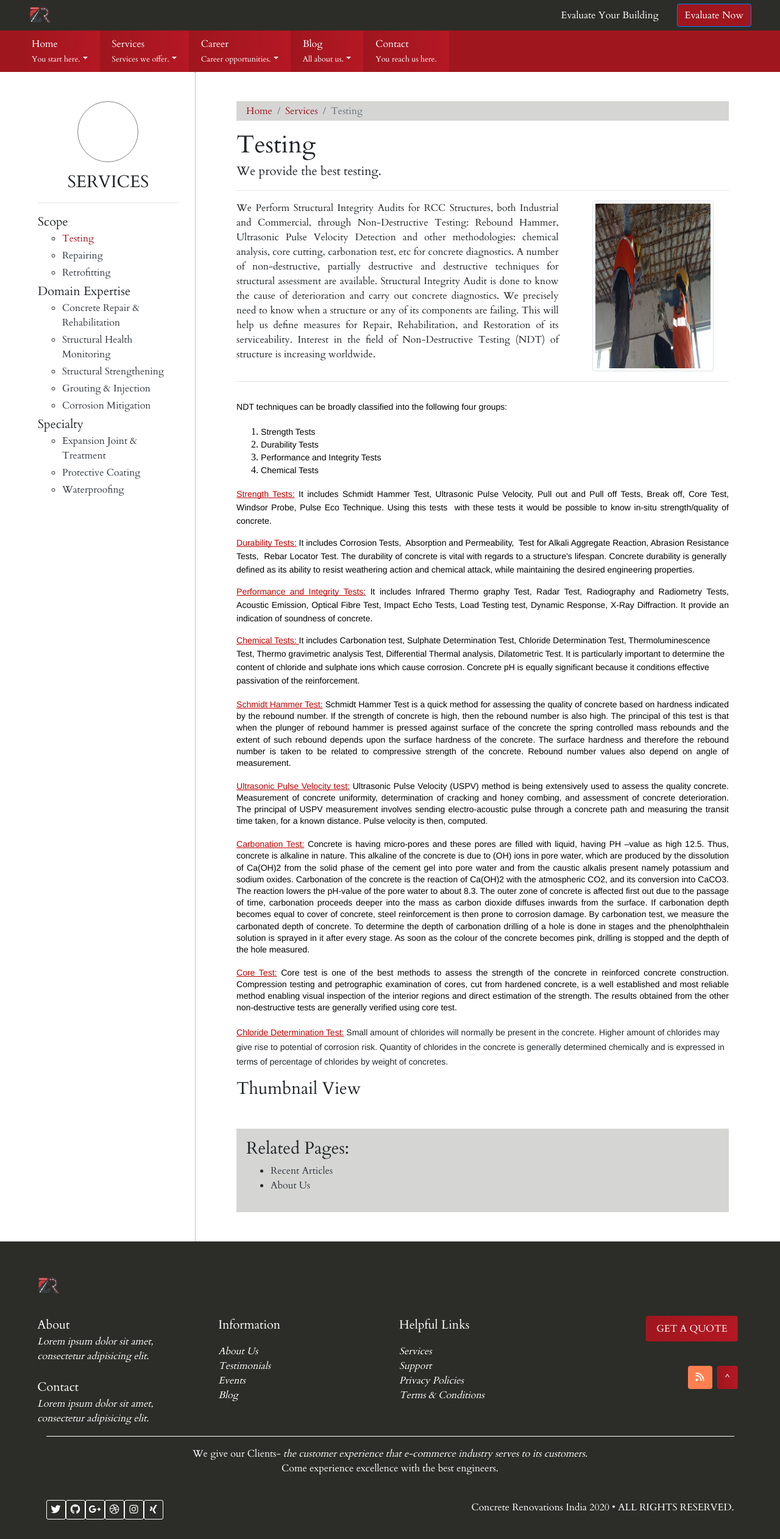
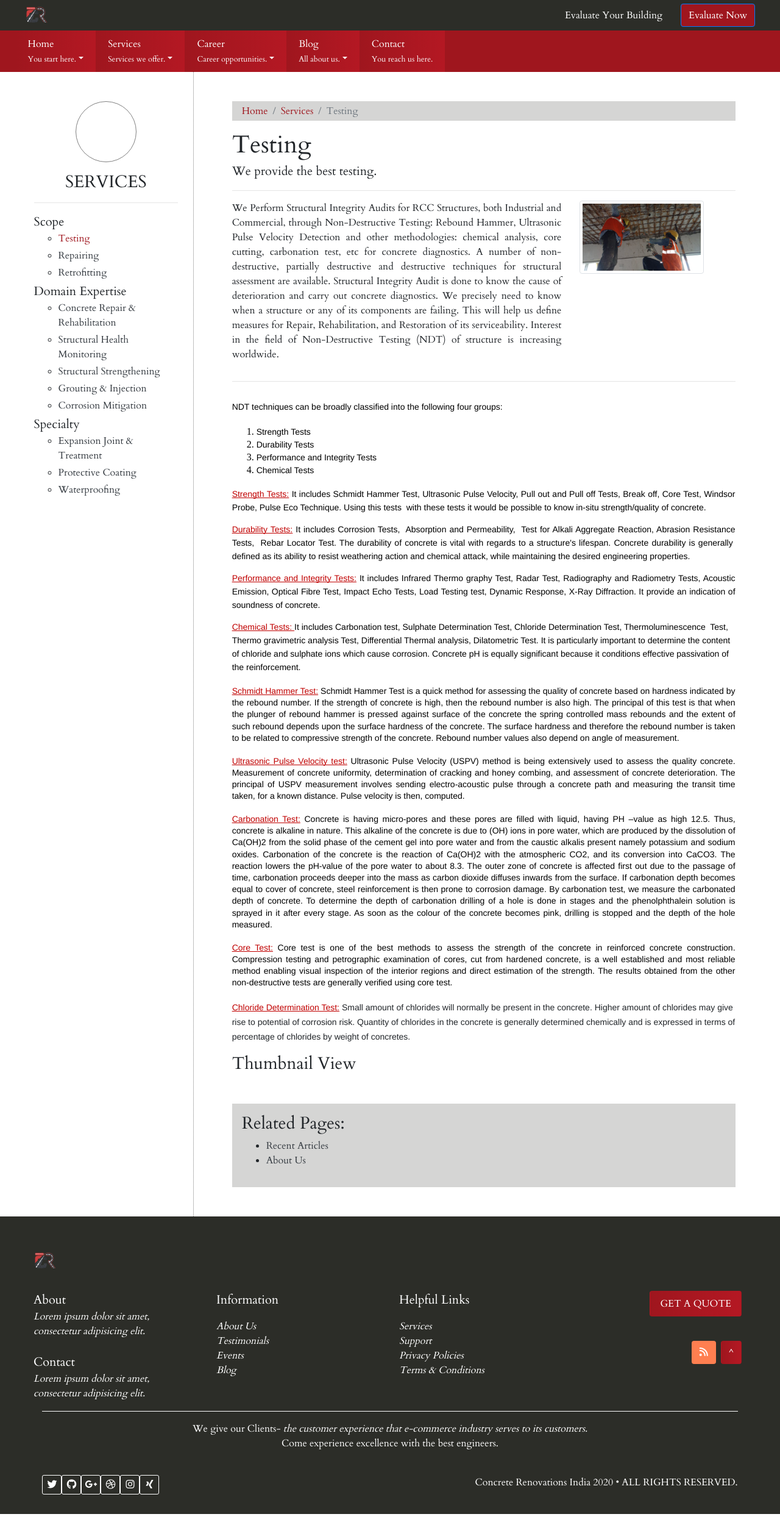
Before and after one commit to himanshu-webapp/prod, a Django app: page /services/testing in a window 1280 px wide. Shown: the whole page at 61% size. After the commit the page ends 2483 px from the top, so only its background shows below. Run offline with Django 3.2, Linux system fonts and the light colour scheme; data comes from the database, SQL or seed files in the repository; both versions use the stored data as it was after the commit; data that the repository does not hold is empty; parts of the project's set-up code (start-up, migrations or seed data) failed here and were passed over; some libraries are stand-ins or nearby versions.

Commit message:
Removed all the service images, untracked other files.

```diff
--- a/CRIndia/settings.py
+++ b/CRIndia/settings.py
@@ -24,8 +24,8 @@ BASE_DIR = os.path.dirname(os.path.dirname(os.path.abspath(__file__)))
 SECRET_KEY = os.environ.get('DJANGO_SECRET_KEY','m6-1ewq(d%xm+d=^secv15ik+1s)qln@*q!rtgdbg#4hj%qg6y')
 
 # SECURITY WARNING: don't run with debug turned on in production!
-# DEBUG = True
-DEBUG = os.environ.get('DJANGO_DEBUG','') != False
+DEBUG = True
+# DEBUG = os.environ.get('DJANGO_DEBUG','') != False
 ALLOWED_HOSTS = ['historic-congaree-43214.herokuapp.com','127.0.0.1']
 
 
--- a/web/static/web/css/custom.css
+++ b/web/static/web/css/custom.css
@@ -15,8 +15,9 @@
   --percent-2 : 2%;
   --percent-5 : 5%;
   --percent-10 : 10%;
-  --wrapper-percent : 95%;
+  --wrapper-percent : 96%;
 }
+
 /** Defining Fonts*/
 @font-face {
  	font-family: Cardo;
--- a/web/templates/web/services/service.html
+++ b/web/templates/web/services/service.html
@@ -15,12 +15,12 @@
     <p class="lead">{{ service.tagline }}</p>
     <hr>
     <div class="row">
-        <div class="col-8">
+        <div class="col-md-8">
             <p class="text-justify">{{ service.overview }}</p>
         </div>
         {% if service.header_image %}
-        <div class="col-4 d-lg-flex justify-content-center">
-            <img data-toggle="modal" data-target="#exampleModalCenter" src="{{ service.header_image.url }}" style="width:80%" class="img-thumbnail">
+        <div class="col-md-4">
+            <img data-toggle="modal" data-target="#exampleModalCenter" src="{{ service.header_image.url }}" style="width:80%;object-fit:cover;" class="img-thumbnail">
         </div>
         {% endif %}
     </div>
```
Also changed, not shown: web/templates/web/home/expertise.html (+1 -13 lines), web/templates/web/home/index.html (+0 -11 lines), web/templates/web/home/testimonials.html (+0 -39 lines), db.sqlite3, web/media/uploads/service/images/IMG-20180806-WA0018.jpg (deleted), web/media/uploads/service/images/IMG-20181028-WA0046.jpg (deleted), web/media/uploads/service/images/IMG-20190110-WA0005.jpg (deleted), web/media/uploads/service/images/IMG-20190628-WA0004.jpg (deleted), web/media/uploads/service/images/IMG-20190927-WA0024.jpg (deleted), web/media/uploads/service/images/IMG20190711135900.jpg (deleted), web/media/uploads/service/images/IMG20190711151201.jpg (deleted), 2 other files.
